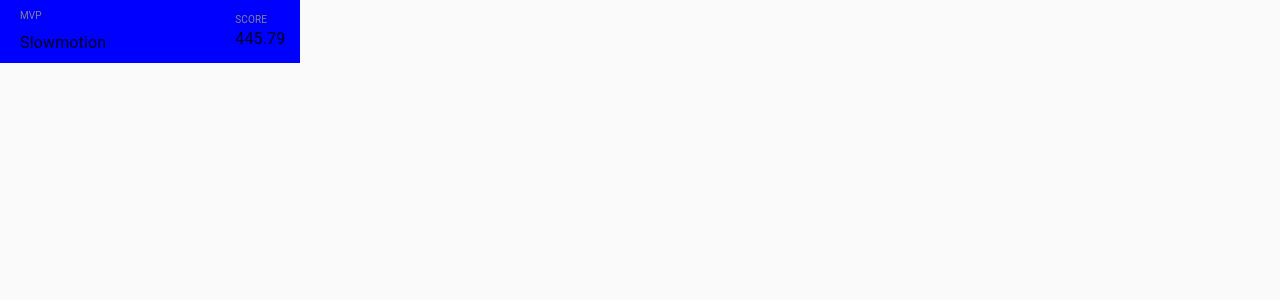
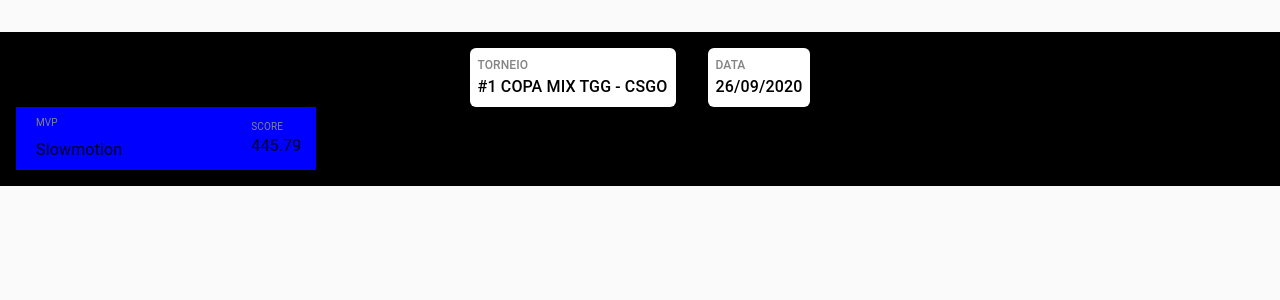
Before and after one commit to fernandolemos92/components, a React (Create React App) app: page / in a window 1280 px wide. Shown: the top 300 px of the page. Built offline with nearby package versions, Linux system fonts and the light colour scheme.

Commit message:
Create TitleAndSubtitle module

```diff
--- a/src/App.js
+++ b/src/App.js
@@ -9,11 +9,33 @@ import { Radius4BtnPrimary } from "./Components/Radius4BtnPrimary";
 import { Radius4BtnSecondary } from "./Components/Radius4BtnSecondary";
 import { InfoAffiliated } from "./Components/InfoAffiliated";
 import { PostIt } from "./Components/ClinicIdentifier/PostIt";
+import { Container, Grid } from "@material-ui/core";
+import { TitleAndSubtitle } from "./Components/ClinicIdentifier/TitleAndSubtitle";
 
 function App() {
   return (
     <>
-      <PostIt />
+      <Container
+        style={{
+          backgroundColor: "black",
+          maxWidht: "700px",
+          padding: 16,
+          marginTop: 32,
+        }}
+      >
+        <Grid spacing={4} justify="center" container>
+          <Grid item>
+            <TitleAndSubtitle
+              title={"TORNEIO"}
+              subtitle={"#1 COPA MIX TGG - CSGO"}
+            />
+          </Grid>
+          <Grid item>
+            <TitleAndSubtitle title={"DATA"} subtitle={"26/09/2020"} />
+          </Grid>
+        </Grid>
+        <PostIt />
+      </Container>
       <CssBaseline />
       {/* <InfoPanel /> */}
       {/* <MeshDetails /> */}
--- /dev/null
+++ b/src/Components/ClinicIdentifier/TitleAndSubtitle/TitleAndSubtitle.jsx
@@ -0,0 +1,22 @@
+import React from "react";
+import { Grid, Typography } from "@material-ui/core";
+import { useStyles } from "./useStyles";
+
+const TitleAndSubtitle = ({ title, subtitle }) => {
+  const classes = useStyles();
+  return (
+    <>
+      <Grid container className={classes.root}>
+        <Typography className={classes.title} variant="subtitle2">
+          {title}
+        </Typography>
+
+        <Typography className={classes.subtitle} variant="body1">
+          {subtitle}
+        </Typography>
+      </Grid>
+    </>
+  );
+};
+
+export default TitleAndSubtitle;
--- /dev/null
+++ b/src/Components/ClinicIdentifier/TitleAndSubtitle/index.js
@@ -0,0 +1 @@
+export { default as TitleAndSubtitle } from "./TitleAndSubtitle";
--- /dev/null
+++ b/src/Components/ClinicIdentifier/TitleAndSubtitle/useStyles.js
@@ -0,0 +1,27 @@
+import { makeStyles } from "@material-ui/core";
+
+export const useStyles = makeStyles((theme) => ({
+  root: {
+    backgroundColor: "white",
+    borderRadius: "6px",
+    width: "auto",
+    paddingTop: "8px",
+    paddingBottom: "8px",
+    flexFlow: "column",
+    paddingLeft: "8px",
+    paddingRight: "8px",
+  },
+  title: {
+    color: "#848484",
+    font: "Roboto",
+    fontWeight: "500",
+    fontSize: 12,
+    lineSpacing: "5%",
+  },
+  subtitle: {
+    font: "open sans",
+    color: "#000",
+    fontSize: 16,
+    fontWeight: "500",
+  },
+}));
```
